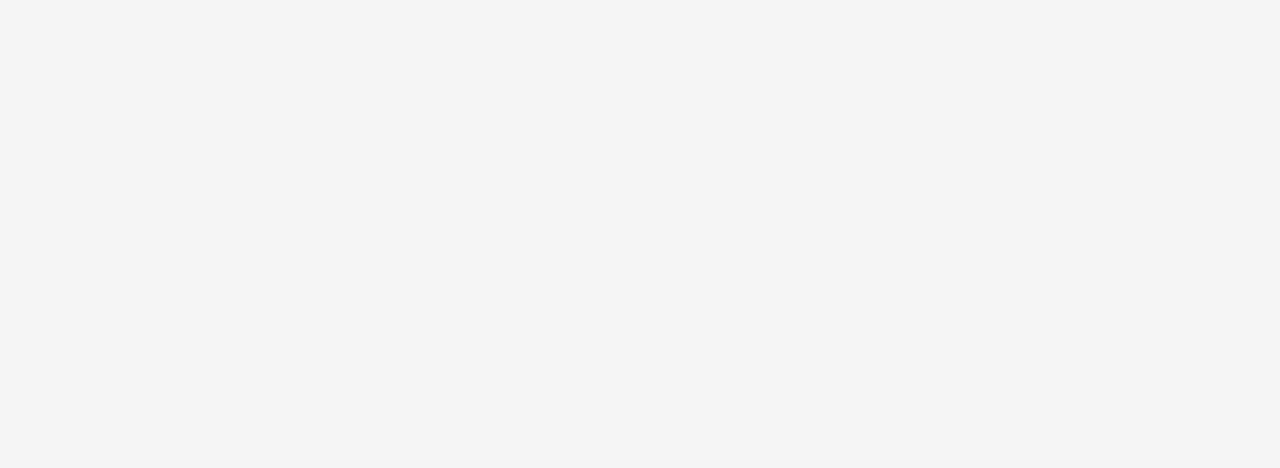
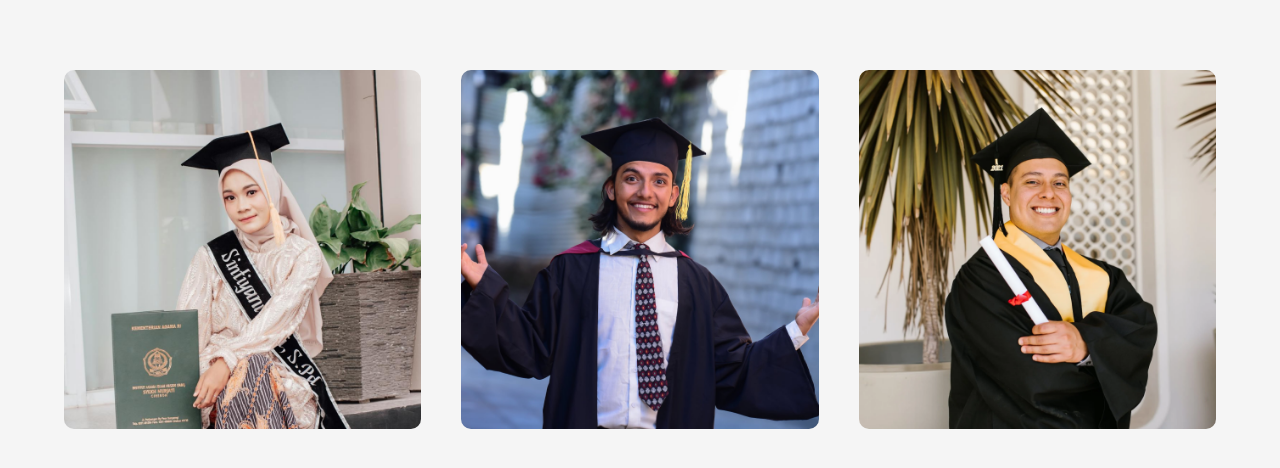
Before and after one commit to HassanEhsani/edusityy, a React (Vite) app: page / in a window 1280 px wide. Shown: the part 810-1278 px from the top of the page. Before the commit the page ends 800 px from the top, so only its background shows below. Built offline with nearby package versions, Linux system fonts and the light colour scheme.

Commit message:
i managed the photo about the programs in the css file

```diff
--- a/src/App.jsx
+++ b/src/App.jsx
@@ -2,12 +2,14 @@
 import React from 'react'
 import Navbar from './Components/Navbar/Navbar'
 import Hero from './Components/Hero/Hero'
+import Programs from './Components/Programs/Programs'
 
 function App() {
   return (
     <div>
       <Navbar/>
       <Hero/>
+      <Programs/>
     </div>
   )
 }
--- a/src/Components/Programs/Programs.css
+++ b/src/Components/Programs/Programs.css
@@ -0,0 +1,15 @@
+.programs{
+    margin: 80px auto;
+    width: 90%;
+    display: flex;
+    align-items: center;
+    justify-content: space-between;
+}
+.program img{
+    width: 100%;
+    border-radius: 10px;
+    display: block;
+}
+.program{
+    flex-basis: 31%;
+}
--- a/src/Components/Programs/Programs.jsx
+++ b/src/Components/Programs/Programs.jsx
@@ -2,6 +2,8 @@
 import React from 'react'
 import './Programs.css'
 import program_1 from '../../assets/program-1.png'
+import program_2 from '../../assets/program-2.png'
+import program_3 from '../../assets/program-3.png'
 
 const Programs = () => {
   return (
@@ -9,6 +11,12 @@ const Programs = () => {
       <div className="program">
         <img src={program_1} alt="" />
       </div>
+      <div className="program">
+        <img src={program_2} alt="" />
+      </div>
+      <div className="program">
+        <img src={program_3} alt="" />
+      </div>
     </div>
   )
 }
```
